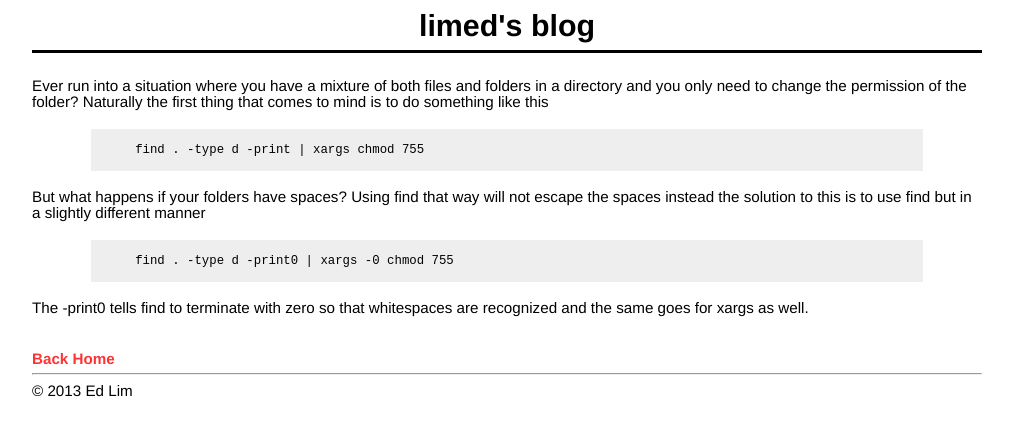
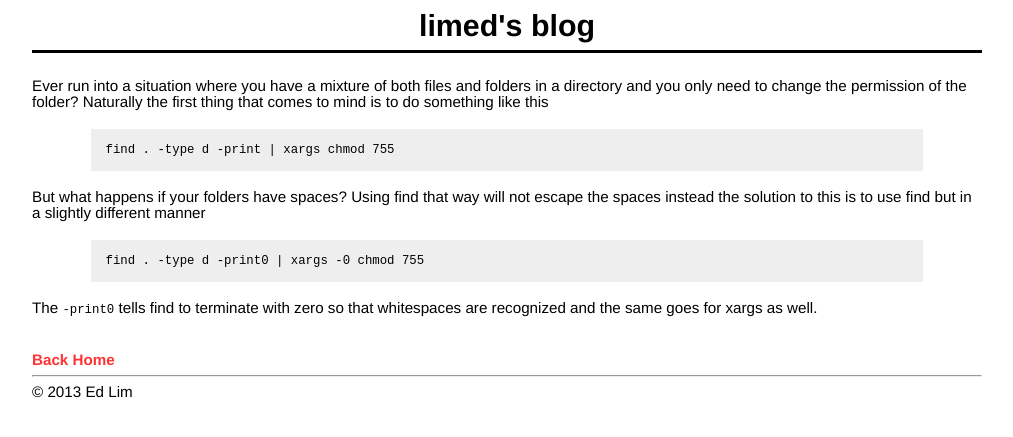
Before and after one commit to limed/limed.github.io, a Jekyll site: the page built from _posts/2008-12-6-changing-perm-for-directories.markdown, in a window 1280 px wide. Shown: the top 437 px of the page, without its empty margins (133-1146 px from the left). Built offline with Jekyll 4.4.1, drawn with Linux system fonts in a browser that asks for light colours; Markdown is read by kramdown in place of the engine named in the settings.

Commit message:
Migrate more blog posts from sudoers.org to github

````diff
--- a/_posts/2008-12-2-taken-from-shell-fu.markdown
+++ b/_posts/2008-12-2-taken-from-shell-fu.markdown
@@ -1,12 +1,12 @@
 ---
 layout: post
-title: Taken from shell-fu
+title: "Taken from shell-fu"
 ---
 
 This is taken from shell-fu.org still a pretty handy one liner though
 
 {% highlight bash %}
-    aptitude search ~c | awk '{ print $2 }' | xargs aptitude -y purge
+aptitude search ~c | awk '{ print $2 }' | xargs aptitude -y purge
 {% endhighlight %}
 
 This will delete any packages that are not installed anymore which still has configuration files on the box
--- a/_posts/2008-12-6-changing-perm-for-directories.markdown
+++ b/_posts/2008-12-6-changing-perm-for-directories.markdown
@@ -6,13 +6,13 @@ title: "Changing permissions for all directories in folder"
 Ever run into a situation where you have a mixture of both files and folders in a directory and you only need to change the permission of the folder? Naturally the first thing that comes to mind is to do something like this
 
 {% highlight bash %}
-    find . -type d -print | xargs chmod 755
+find . -type d -print | xargs chmod 755
 {% endhighlight %}
 
 But what happens if your folders have spaces? Using find that way will not escape the spaces instead the solution to this is to use find but in a slightly different manner
 
 {% highlight bash %}
-    find . -type d -print0 | xargs -0 chmod 755
+find . -type d -print0 | xargs -0 chmod 755
 {% endhighlight %}
 
-The -print0 tells find to terminate with zero so that whitespaces are recognized and the same goes for xargs as well.
+The ```-print0``` tells find to terminate with zero so that whitespaces are recognized and the same goes for xargs as well.
--- a/_posts/2009-07-07-deleting-special-char.markdown
+++ b/_posts/2009-07-07-deleting-special-char.markdown
@@ -5,8 +5,8 @@ title: "Deleting special character files in UNIX"
 
 If you're an idiot like me and managed to create a file with special characters like ```--exclude=*.svn``` and need to remove it, here's how
 
-```bash
-    rm ./'--exclude\=\*.svn'
-```
+{% highlight bash %}
+rm ./'--exclude\=\*.svn'
+{% endhighlight %}
 
 Remember don't be an idiot like me
````
Also changed, not shown: _posts/2009-04-13-remove-duplicate-file.markdown (added, +15 -0 lines), _posts/2009-07-09-mail-log-fu.markdown (added, +22 -0 lines), _posts/2011-07-31-sudo-while-in-vim.markdown (added, +10 -0 lines), _posts/2011-08-01-git-configs.markdown (added, +26 -0 lines), _posts/2011-08-08-resolve-git-conflict.markdown (added, +18 -0 lines).
